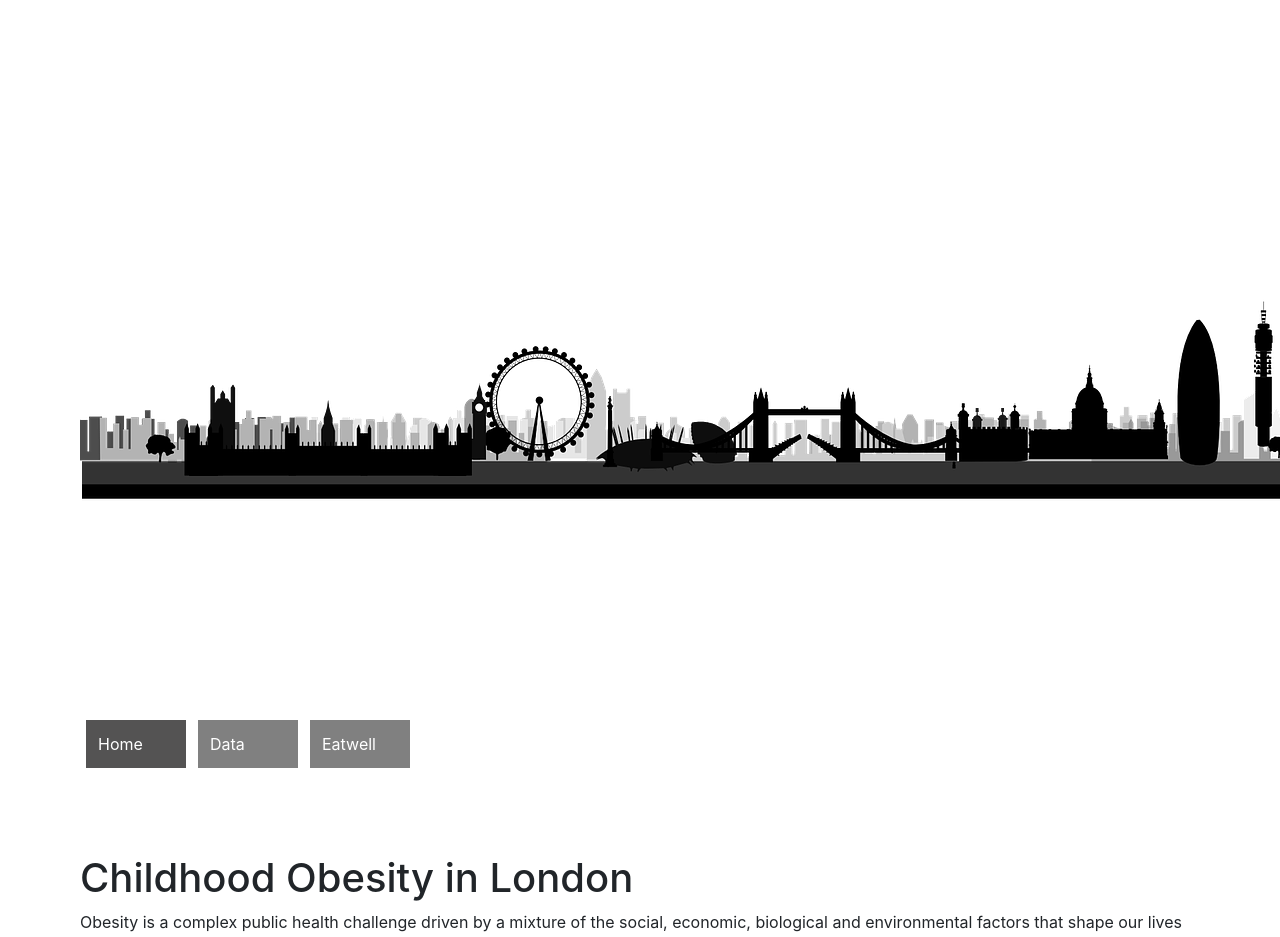
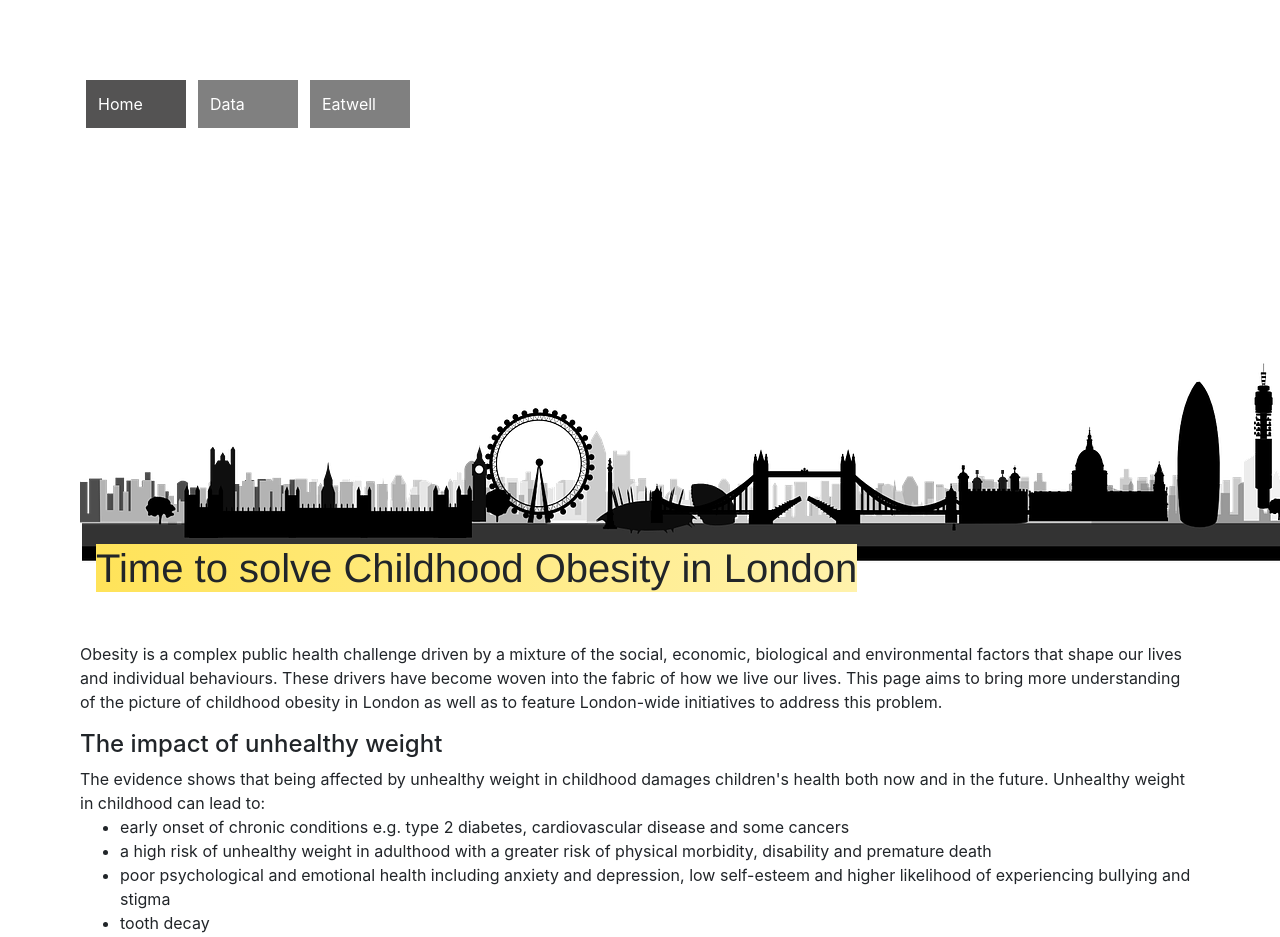
Before and after one commit to jenniferanndcb/lco_frontend, a React (Create React App) app: page / in a window 1280 px wide. Shown: the top 937 px of the page. Built offline with nearby package versions, Linux system fonts and the light colour scheme.

Commit message:
page title changed

```diff
--- a/src/App.js
+++ b/src/App.js
@@ -10,8 +10,8 @@ function App() {
   return (
     <Router>
       <div className="App">
+        <Navbar />
         <Masthead />
-        <Navbar />
         <Route exact path="/" component={Title} />
         <Route exact path="/data" component={ChartsContainer} />
         <Route exact path="/healthyeating" component={Widget} />
--- a/src/components/Masthead.js
+++ b/src/components/Masthead.js
@@ -3,8 +3,13 @@ import londonSkyline from "../assets/londonSkyline.png";
 
 const Masthead = () => {
   return (
-    <div className="masthead">
-      <img src={londonSkyline} alt="london skyline black and white" />
+    <div className="masthead-container">
+      <div className="mh-h1">
+        <h1><span className="highlight">Time to solve Childhood Obesity in London</span></h1>
+      </div>
+      <div className="masthead">
+        <img src={londonSkyline} alt="london skyline black and white" />
+      </div>
     </div>
   );
 };
--- a/src/components/Title.js
+++ b/src/components/Title.js
@@ -3,9 +3,6 @@ import React from "react";
 const Title = () => {
   return (
     <div className="section-title">
-      <div className="title">
-        <h1>Childhood Obesity in London</h1>
-      </div>
       <div className="infotext">
         <p>
           Obesity is a complex public health challenge driven by a mixture of
@@ -18,15 +15,26 @@ const Title = () => {
 
         <h4>The impact of unhealthy weight</h4>
         <p>
-          The evidence shows that being affected by unhealthy weight in childhood damages children's health both now and in the future. Unhealthy weight in childhood can lead to:
+          The evidence shows that being affected by unhealthy weight in
+          childhood damages children's health both now and in the future.
+          Unhealthy weight in childhood can lead to:
           <ul>
-            <li>early onset of chronic conditions e.g. type 2 diabetes, cardiovascular disease and some cancers</li>
-            <li>a high risk of unhealthy weight in adulthood with a greater risk of physical morbidity, disability and premature death</li>
-            <li>poor psychological and emotional health including anxiety and depression, low self-esteem and higher likelihood of experiencing bullying and stigma</li>
+            <li>
+              early onset of chronic conditions e.g. type 2 diabetes,
+              cardiovascular disease and some cancers
+            </li>
+            <li>
+              a high risk of unhealthy weight in adulthood with a greater risk
+              of physical morbidity, disability and premature death
+            </li>
+            <li>
+              poor psychological and emotional health including anxiety and
+              depression, low self-esteem and higher likelihood of experiencing
+              bullying and stigma
+            </li>
             <li>tooth decay</li>
           </ul>
         </p>
-
       </div>
     </div>
   );
--- a/src/containers/ChartsContainer.js
+++ b/src/containers/ChartsContainer.js
@@ -12,9 +12,8 @@ class ChartsContainer extends React.Component {
     return (
       <div className="section-charts-container">
         <div className="page-title">
-          <h1>Prevalance of Childhood Obesity in London 2018/19</h1>
           <p>The chart below shows the average prevalence of childhood obesity
-          across London in %. Find out more about the prevalence of childhood
+          across London in % in 2018-19. Find out more about the prevalence of childhood
           obesity in specific London Boroughs by selecting a Local Authority
           below.</p>
         </div>
--- a/src/index.css
+++ b/src/index.css
@@ -35,11 +35,11 @@ code {
 }
 
 .section-title {
-  padding-top: 5em;
+  padding-top: 0em;
 }
 
 .section-charts-container {
-  padding-top: 5em;
+  padding-top: 0em;
 }
 
 .form {
@@ -59,3 +59,18 @@ code {
   padding-top: 5em;
   height: 800px;
 }
+
+.masthead-container {
+  position: relative;
+  text-align: center;
+  height: 500px;
+}
+
+.highlight {
+  background-color: #fff2ac;
+  background-image: linear-gradient(to right, #ffe359 0%, #fff2ac 100%);
+  font-family: "Helvetica Neue";
+  position: absolute;
+  bottom: 50px;
+  left: 16px;
+}
```
